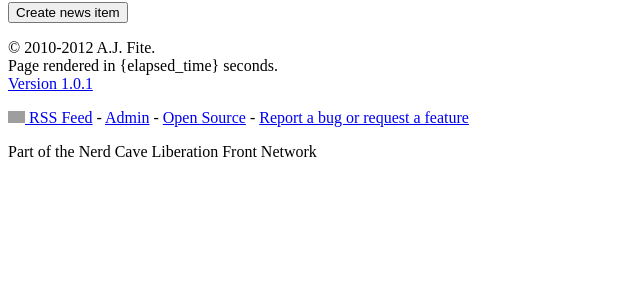
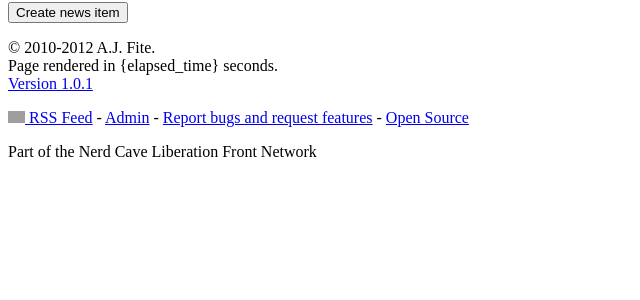
Before and after one commit to Goldman60/NCLF-Minecraft, a PHP site: template application/application/views/news/create.php in a window 1280 px wide. Shown: the part 192-492 px from the top of the page, without its empty margins (0-640 px from the left). Run offline with PHP 8.4, Linux system fonts and the light colour scheme; the template is opened without the code that fills it, so the values that code supplies are empty; grey boxes are pictures that could not be loaded.

Commit message:
Footer link typos

```diff
--- a/application/application/views/templates/footer.php
+++ b/application/application/views/templates/footer.php
@@ -1,7 +1,7 @@
 <footer>
 	<p class="copy-notice">&copy; 2010-2012 A.J. Fite.<br />Page rendered in {elapsed_time} seconds.<br /><a href="/ChangeLog.html">Version 1.0.1</a></p>
 	<div id="picture-roll">
-		<p class="rss"><a href="/news/rss"><img style="width:17px;" src="/Assets/Images/RSS.png" alt="RSS Feed Icon" /> RSS Feed</a> - <a href="/siteman.html">Admin</a> - <a href="http://bugs.nclf.net" title="View our code on GitHub">Open Source</a> - <a href="https://github.com/Goldman60/NCLF-Minecraft/issues">Report a bug or request a feature</a></p>
+		<p class="rss"><a href="/news/rss"><img style="width:17px;" src="/Assets/Images/RSS.png" alt="RSS Feed Icon" /> RSS Feed</a> - <a href="/siteman.html">Admin</a> - <a href="http://bugs.nclf.net">Report bugs and request features</a> - <a href="https://github.com/Goldman60/NCLF-Minecraft" title="View our code on GitHub">Open Source</a></p>
 	</div>
 	<p class="NCLF-Site">Part of the Nerd Cave Liberation Front Network</p>
 	<div class="footer-ad">
```
